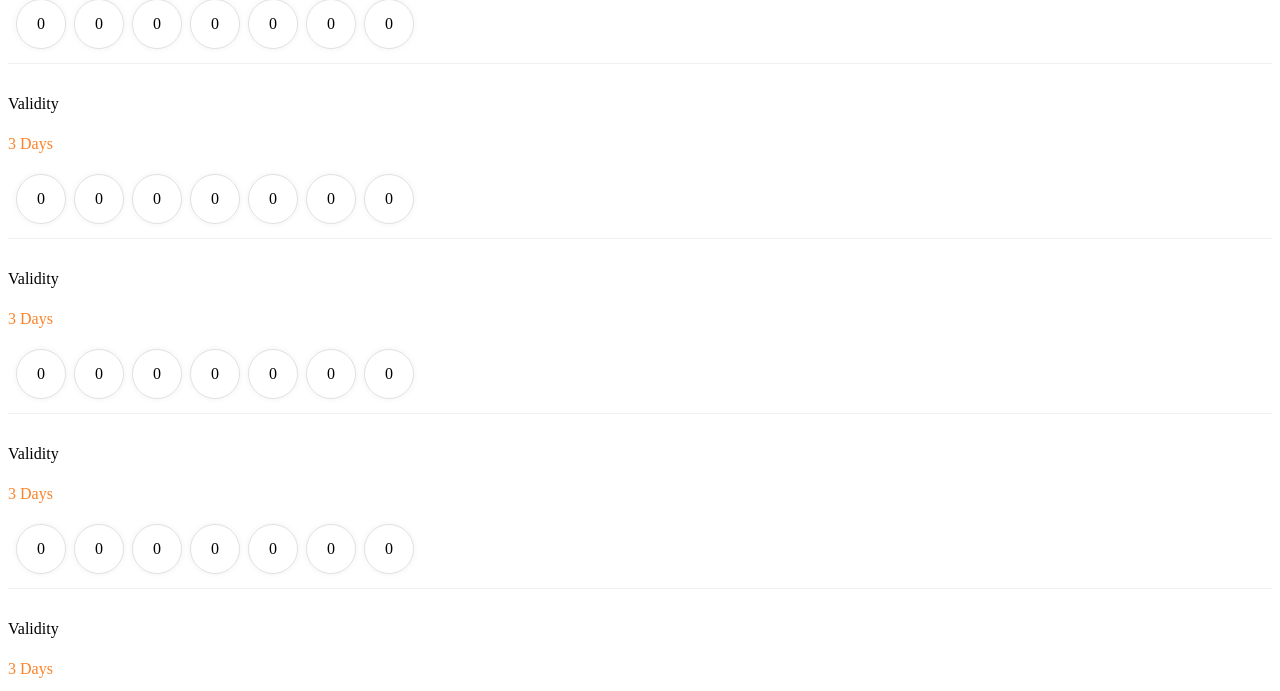
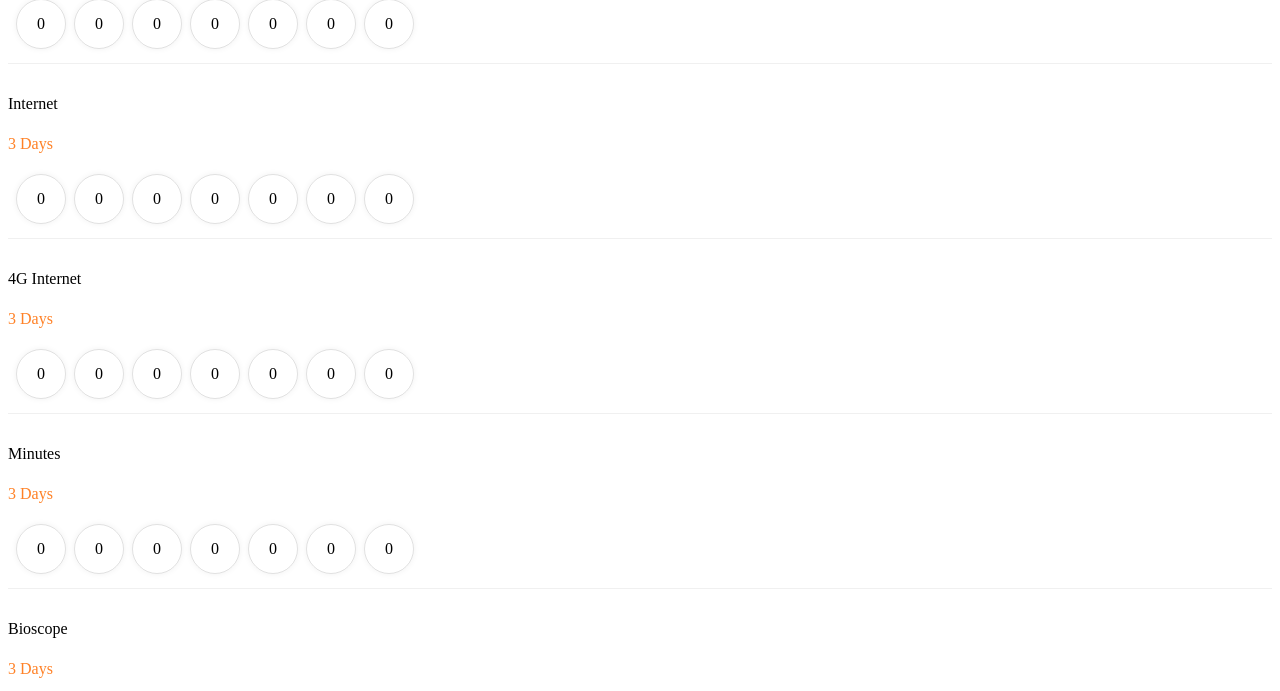
Before and after one commit to masudrana2779/bl-plane, a Next.js app: page / in a window 1280 px wide. Shown: the part 229-920 px from the top of the page. Built offline with nearby package versions, Linux system fonts and the light colour scheme.

Commit message:
try to done pack list

```diff
--- a/Components/Home/index.tsx
+++ b/Components/Home/index.tsx
@@ -1,4 +1,25 @@
 import { BlPlanWrap } from "./Home.styled";
+
+const data = [
+  {
+    packTitle: "Validity",
+  },
+  {
+    packTitle: "Internet",
+  },
+  {
+    packTitle: "4G Internet",
+  },
+  {
+    packTitle: "Minutes",
+  },
+  {
+    packTitle: "Bioscope",
+  },
+  {
+    packTitle: "SMS",
+  },
+];
 
 const HomeComponent = () => {
   return (
@@ -7,12 +28,11 @@ const HomeComponent = () => {
         <h4>BL Plan</h4>
         <div className="row justify-content-center">
           <div className="col-md-8 col-sm-12 col-12">
-            {[1, 1, 1, 1, 1, 1, 1, 1, 1, 1, 1, 1].map(
-              (pack: any, k: number) => (
+            {data.map((pack: any, k: number) => (
               <div key={k} className="planContent">
                 <div className="row">
                   <div className="col-5">
-                      <h3>Validity</h3>
+                    <h3>{pack.packTitle}</h3>
                     <p>3 Days</p>
                   </div>
                   <div className="col-7">
@@ -36,8 +56,7 @@ const HomeComponent = () => {
                   </div>
                 </div>
               </div>
-              )
-            )}
+            ))}
           </div>
           <div className="Total">
             <div className="right-sidebar-container">
```
Lines whose indentation alone changed are shown as unchanged.
